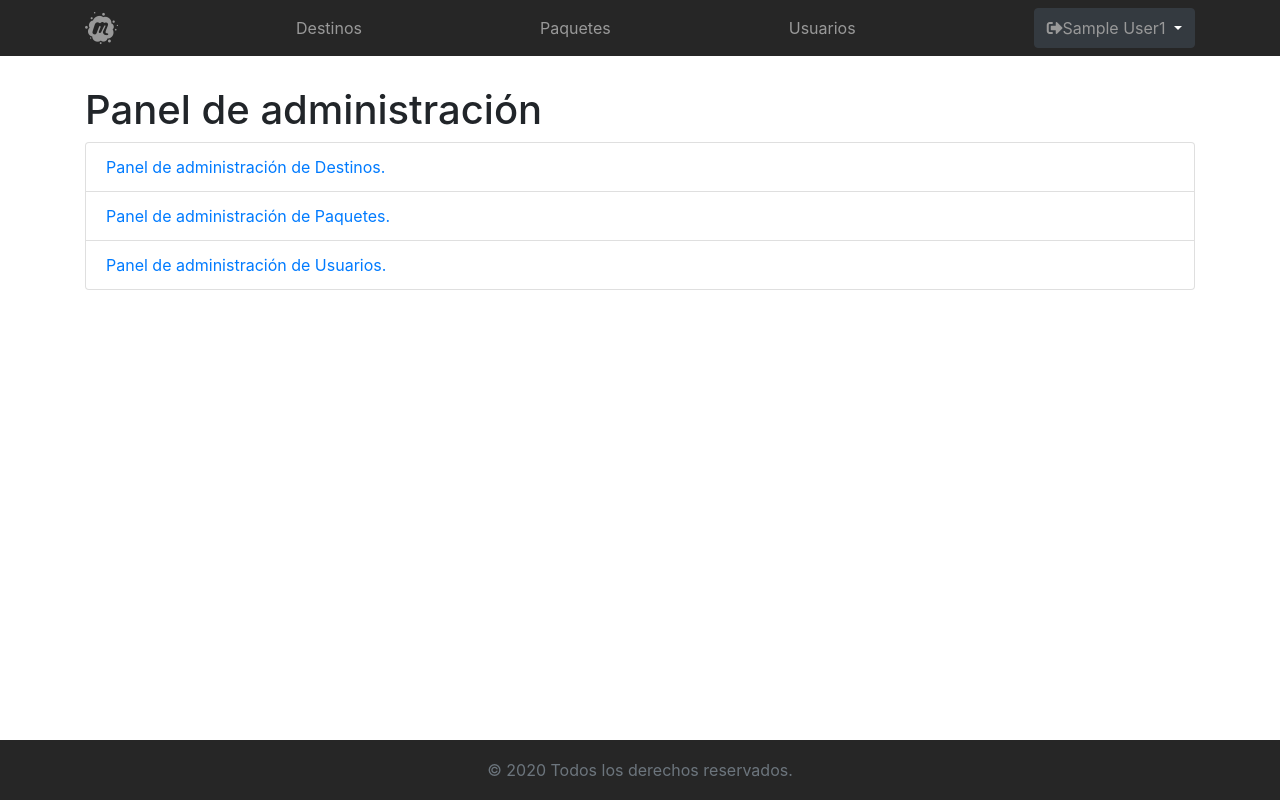
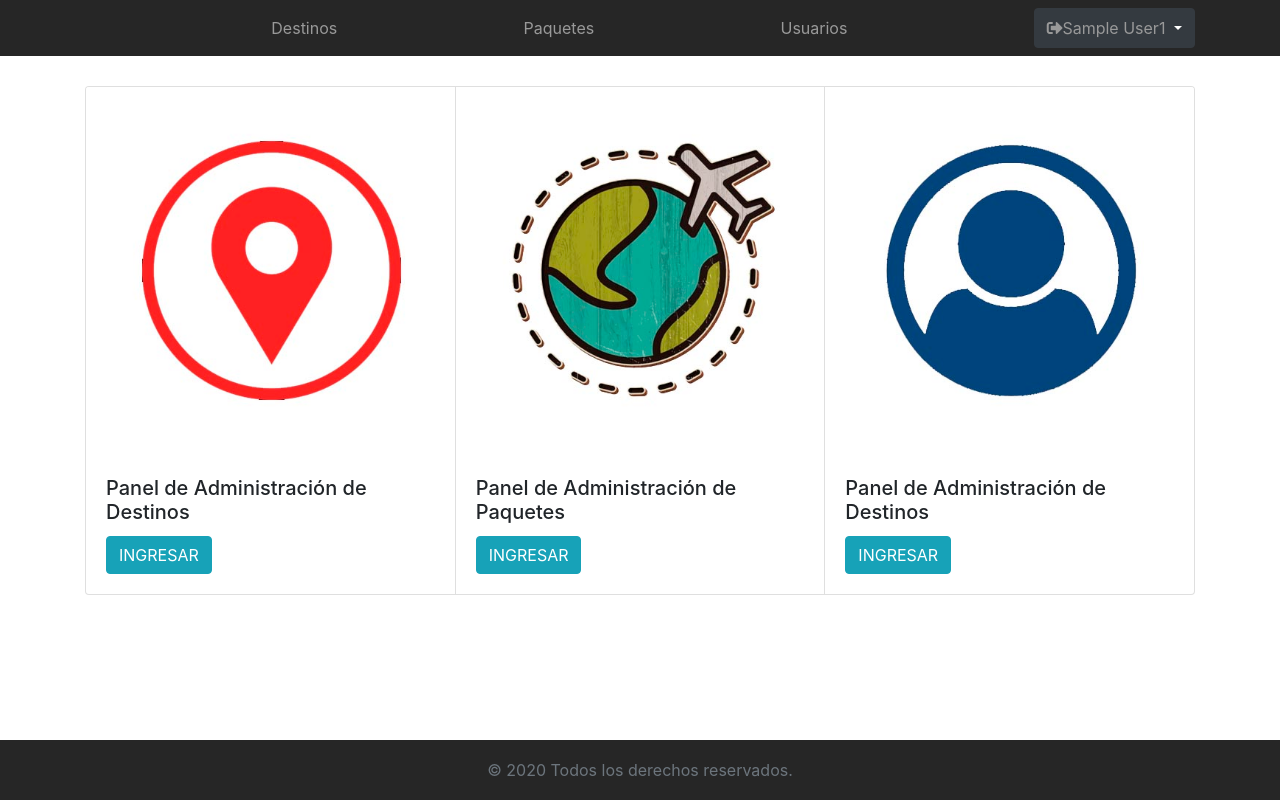
Before and after one commit to DamianCa1983/CeaMutual_V02, a PHP site: page /sistema/admin.php in a window 1280 px wide. Run offline with PHP 8.4, Linux system fonts and the light colour scheme; the visitor is signed in with stand-in values (Sample User, id 1); some libraries are stand-ins or nearby versions.

```diff
--- a/sistema/admin.php
+++ b/sistema/admin.php
@@ -5,19 +5,31 @@
 ?>
 
     <main class="container">
-        <h1>Panel de administración</h1>
+    <div class="card-group">
+  <div class="card">
+    <img src="images/img/destino.jpg" class="card-img-top" alt="...">
+    <div class="card-body mx-auto">
+      <h5 class="card-title">Panel de Administración de Destinos</h5>
+     <a href="adminDestino.php" class="btn btn-info">INGRESAR</a>
+    </div>
+  </div>
 
-        <div class="list-group">
-            <a href="adminDestino.php" class="list-group-item">
-                Panel de administración de Destinos.
-            </a>
-            <a href="adminCategorias.php" class="list-group-item">
-                Panel de administración de Paquetes.
-            </a>
-            <a href="adminUsuarios.php" class="list-group-item">
-                Panel de administración de Usuarios.
-            </a>
-        </div>
+  <div class="card">
+    <img src="images/img/paquete.jpg" class="card-img-top" alt="...">
+    <div class="card-body mx-auto">
+      <h5 class="card-title">Panel de Administración de Paquetes</h5>
+     <a href="adminPaquete.php" class="btn btn-info">INGRESAR</a>
+    </div>
+  </div>
+
+  <div class="card">
+    <img src="images/img/usuario.jpg" class="card-img-top" alt="...">
+    <div class="card-body mx-auto">
+      <h5 class="card-title">Panel de Administración de Destinos</h5>
+     <a href="adminUsuarios.php" class="btn btn-info">INGRESAR</a>
+    </div>
+  </div>
+</div>
     </main>
 
 <?php  include 'includes/footer.php';  ?>
--- a/sistema/includes/nav.php
+++ b/sistema/includes/nav.php
@@ -1,7 +1,6 @@
 <nav class="site-header sticky-top py-2">
     <div class="container d-flex flex-column flex-md-row justify-content-between">
         <a href="#" class="mt-1">
-            <i class="fab fa-meetup fa-2x"></i>
         </a>
 
         <a class="py-2" href="adminDestino.php">Destinos</a>
```
Also changed, not shown: sistema/images/img/destino.jpg (added), sistema/images/img/paquete.jpg (added), sistema/images/img/usuario.jpg (added).
